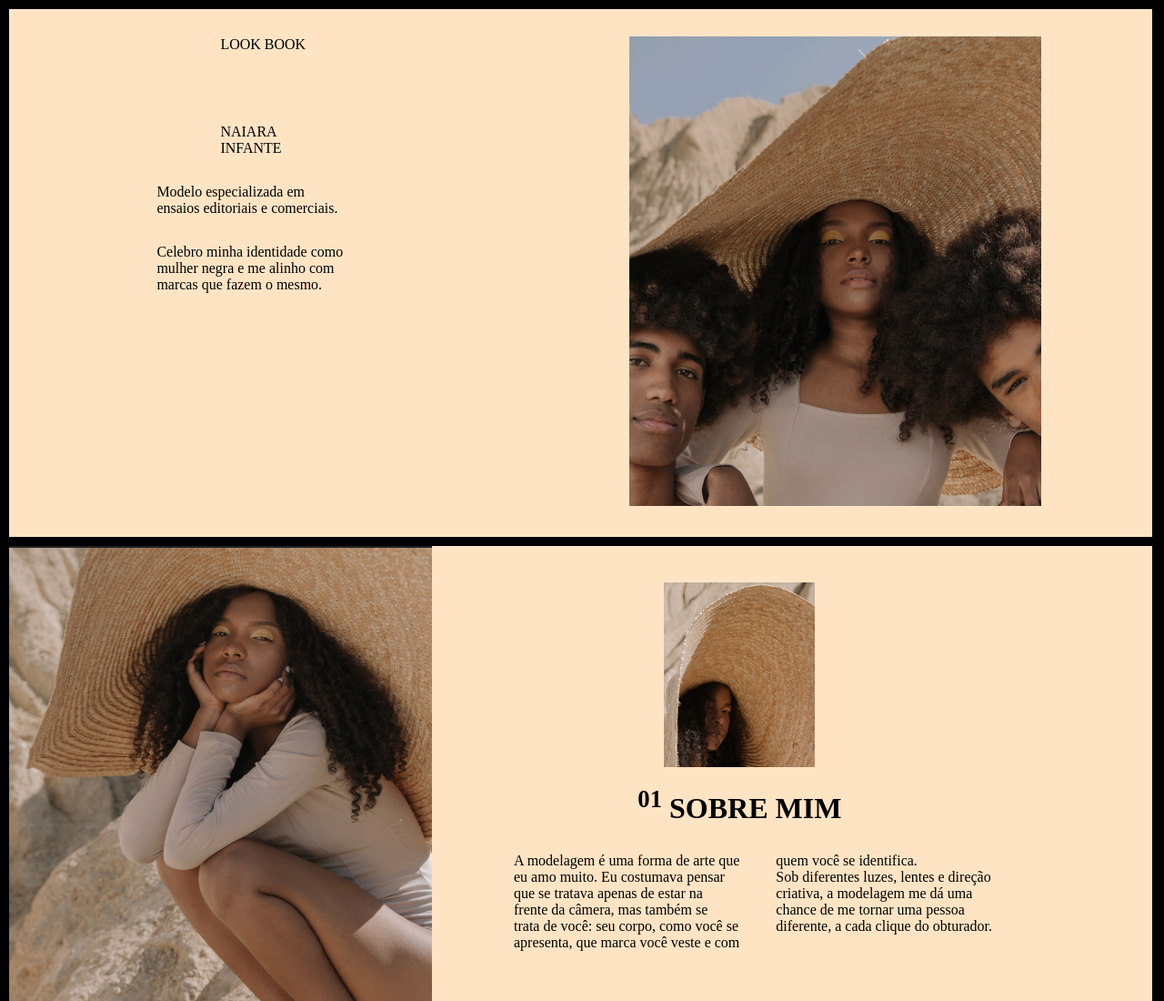
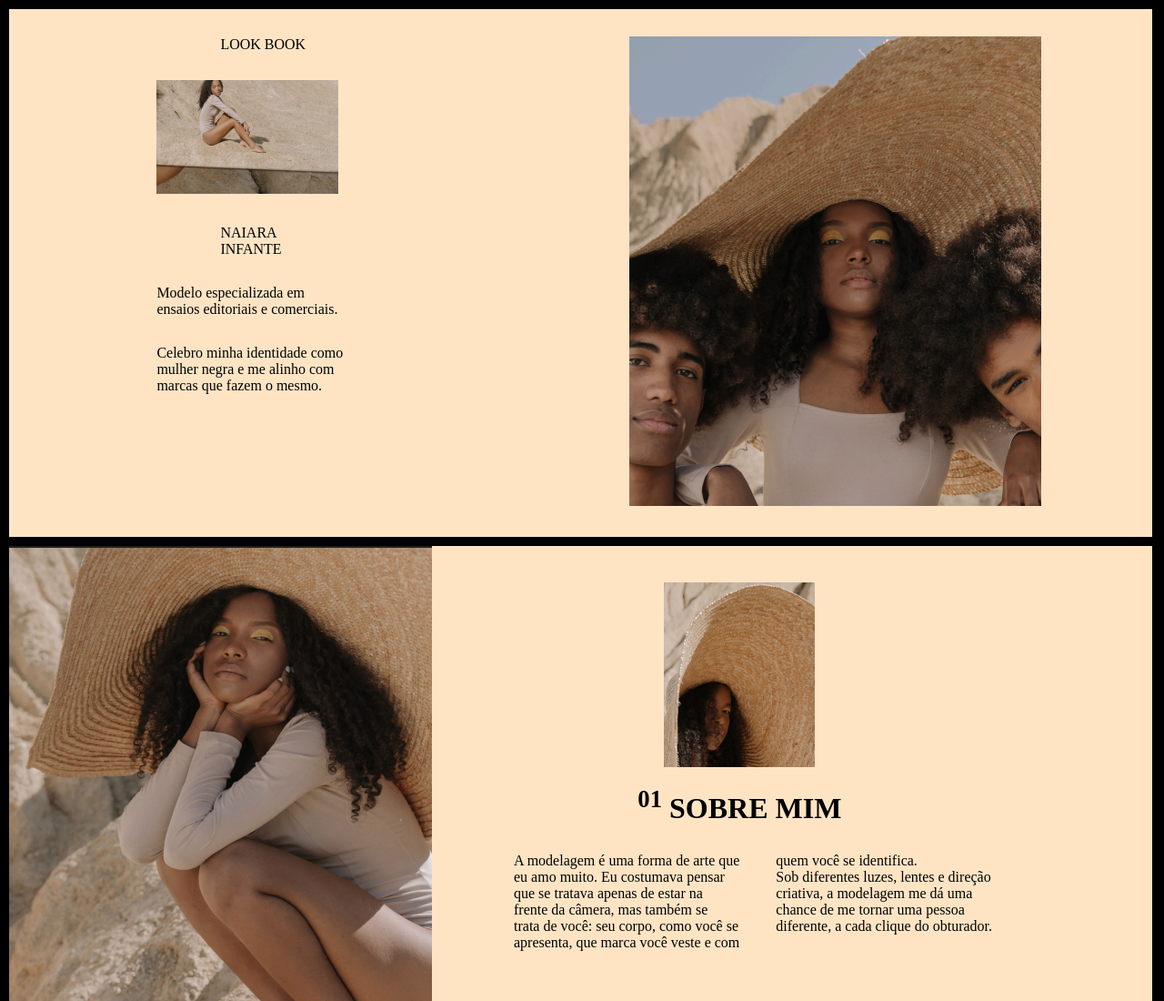
Before and after one commit to vinny81/meu-site, a plain HTML site: page index.html in a window 1280 px wide. Shown: the top 1100 px of the page at 91% size. Drawn offline with Linux system fonts and the light colour scheme; files whose address does not match are found by name.

Commit message:
Atualizar o index.html

```diff
--- a/index.html
+++ b/index.html
@@ -12,7 +12,7 @@
             <div class="header">
                 <div>
                     <p>LOOK BOOK</p>
-                    <img src="Prova/img01.png" alt="">
+                    <img src="img01.png" alt="">
                     <p> NAIARA<br>INFANTE</p>
                 </div>
             </div>
```
